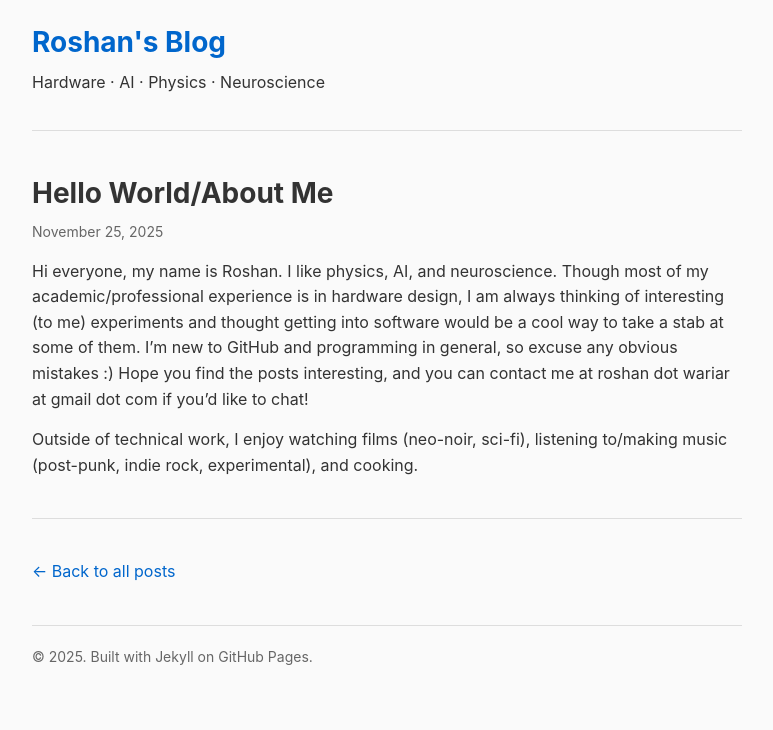
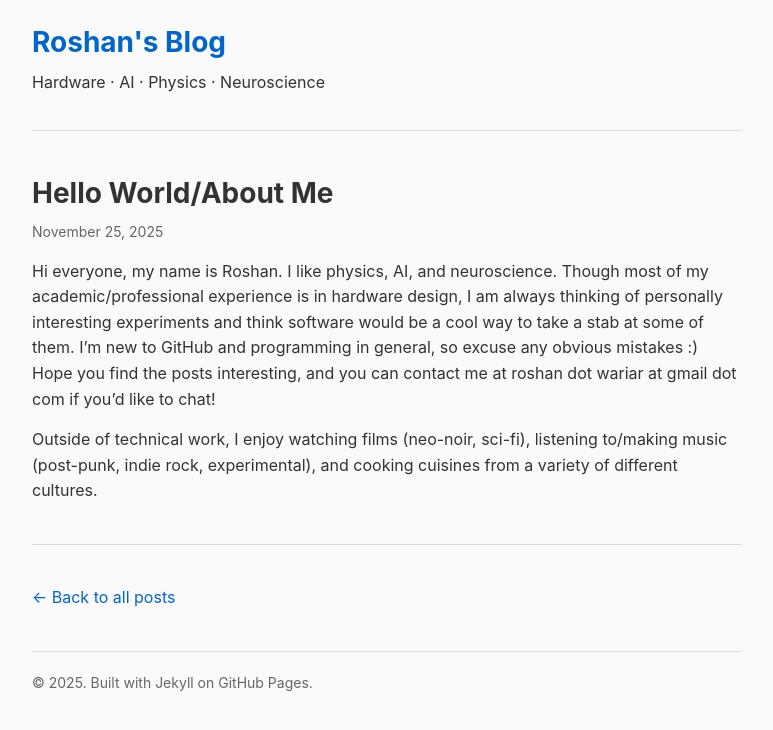
Before and after one commit to roshanwariar/roshanwariar.github.io, a Jekyll site: the page built from _posts/2025-11-25-hello-world.md, in a window 1280 px wide. Shown: the top 730 px of the page, without its empty margins (253-1026 px from the left). Built offline with Jekyll 4.4.1, drawn with Linux system fonts in a browser that asks for light colours.

Commit message:
Update 2025-11-25-hello-world.md
Grammar + details

```diff
--- a/_posts/2025-11-25-hello-world.md
+++ b/_posts/2025-11-25-hello-world.md
@@ -5,6 +5,6 @@ date: 2025-11-25
 image:
 ---
 
-Hi everyone, my name is Roshan. I like physics, AI, and neuroscience. Though most of my academic/professional experience is in hardware design, I am always thinking of interesting (to me) experiments and thought getting into software would be a cool way to take a stab at some of them. I'm new to GitHub and programming in general, so excuse any obvious mistakes :) Hope you find the posts interesting, and you can contact me at roshan dot wariar at gmail dot com if you'd like to chat!
+Hi everyone, my name is Roshan. I like physics, AI, and neuroscience. Though most of my academic/professional experience is in hardware design, I am always thinking of personally interesting experiments and think software would be a cool way to take a stab at some of them. I'm new to GitHub and programming in general, so excuse any obvious mistakes :) Hope you find the posts interesting, and you can contact me at roshan dot wariar at gmail dot com if you'd like to chat!
 
-Outside of technical work, I enjoy watching films (neo-noir, sci-fi), listening to/making music (post-punk, indie rock, experimental), and cooking.
+Outside of technical work, I enjoy watching films (neo-noir, sci-fi), listening to/making music (post-punk, indie rock, experimental), and cooking cuisines from a variety of different cultures.
```
